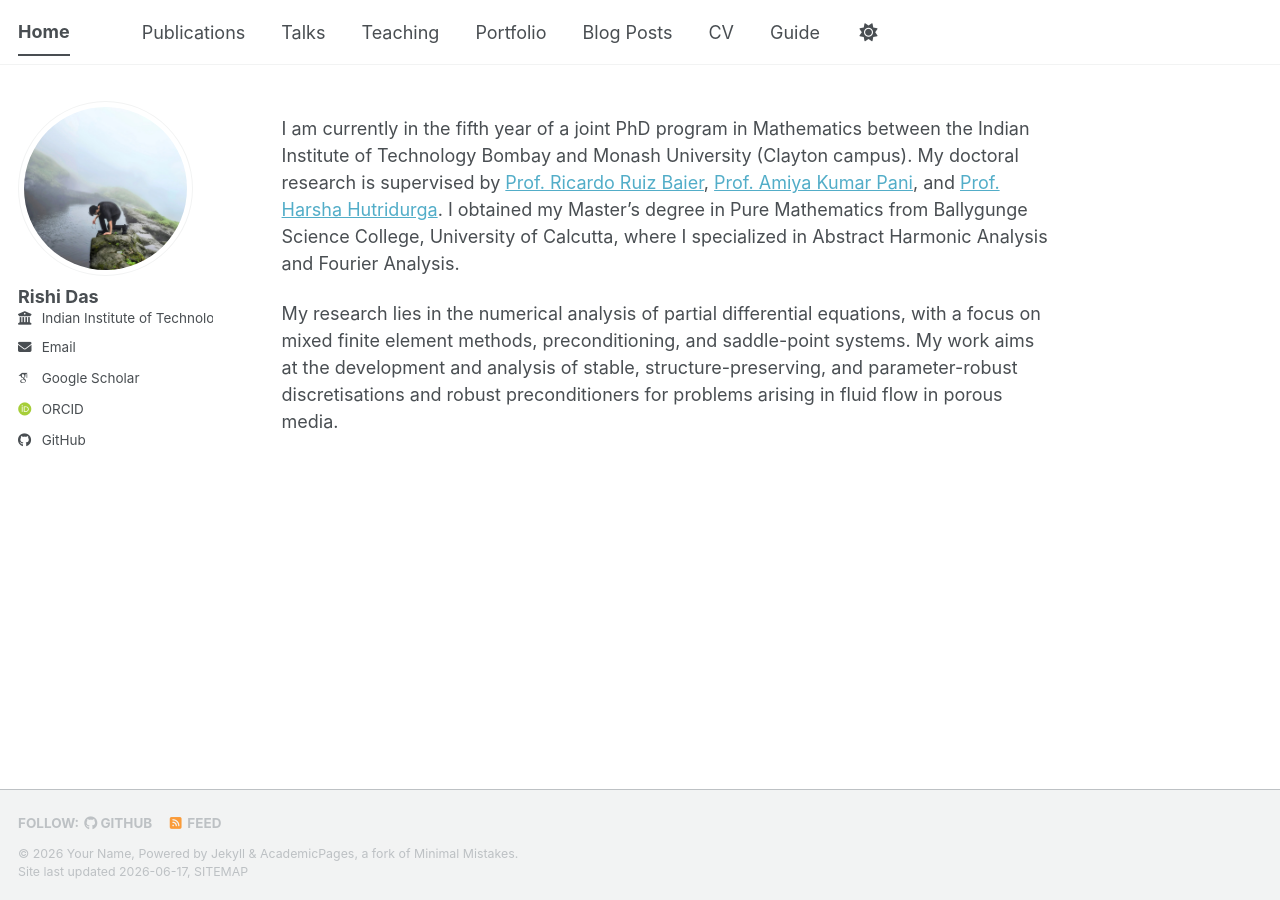
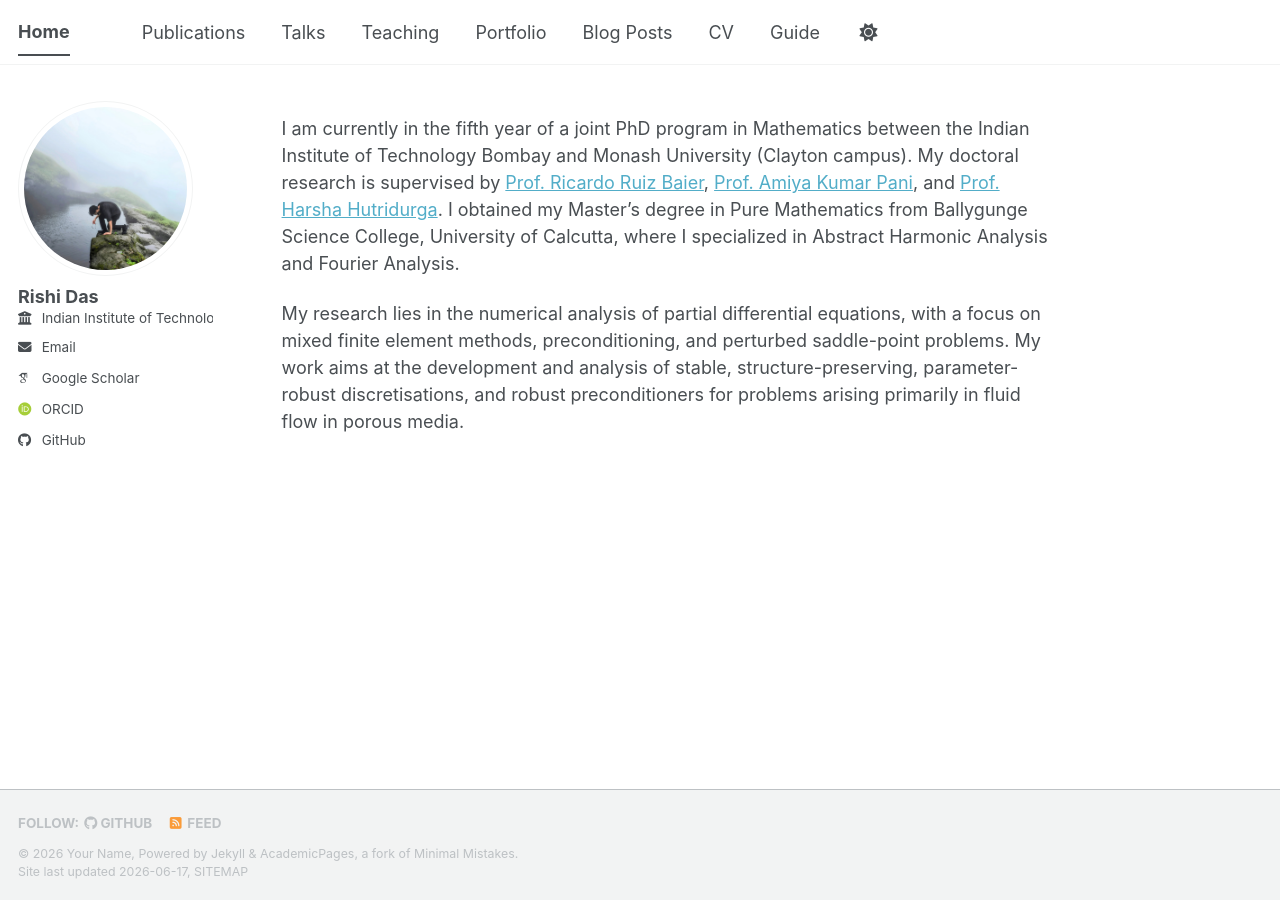
Before and after one commit to rishidas-04/rishidas-04.github.io, a Jekyll site: the page built from _pages/about.md, in a window 1280 px wide. Built offline with Jekyll 4.4.1, drawn with Linux system fonts in a browser that asks for light colours; some web fonts are replaced; a script bundle is joined from its source files by our own code; library files that are not in the unit come from our copies.

Commit message:
Refine research description in about.md
Updated the description of research focus to clarify the emphasis on perturbed saddle-point problems.

```diff
--- a/_pages/about.md
+++ b/_pages/about.md
@@ -8,4 +8,4 @@ redirect_from:
 ---
 I am currently in the fifth year of a joint PhD program in Mathematics between the Indian Institute of Technology Bombay and Monash University (Clayton campus). My doctoral research is supervised by [Prof. Ricardo Ruiz Baier](https://ruizbaier.github.io/), [Prof. Amiya Kumar Pani](https://www.bits-pilani.ac.in/goa/amiya-kumar-pani), and [Prof. Harsha Hutridurga](https://hutridurga.wordpress.com/). I obtained my Master’s degree in Pure Mathematics from Ballygunge Science College, University of Calcutta, where I specialized in Abstract Harmonic Analysis and Fourier Analysis.
 
-My research lies in the numerical analysis of partial differential equations, with a focus on mixed finite element methods, preconditioning, and saddle-point systems. My work aims at the development and analysis of stable, structure-preserving, and parameter-robust discretisations and robust preconditioners for problems arising in fluid flow in porous media.
+My research lies in the numerical analysis of partial differential equations, with a focus on mixed finite element methods, preconditioning, and perturbed saddle-point problems. My work aims at the development and analysis of stable, structure-preserving, parameter-robust discretisations, and robust preconditioners for problems arising primarily in fluid flow in porous media.
```
